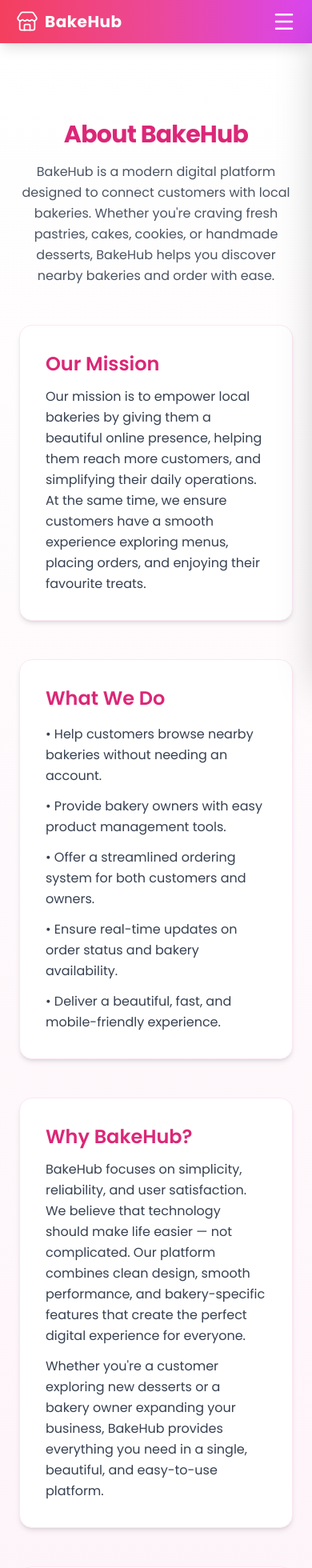
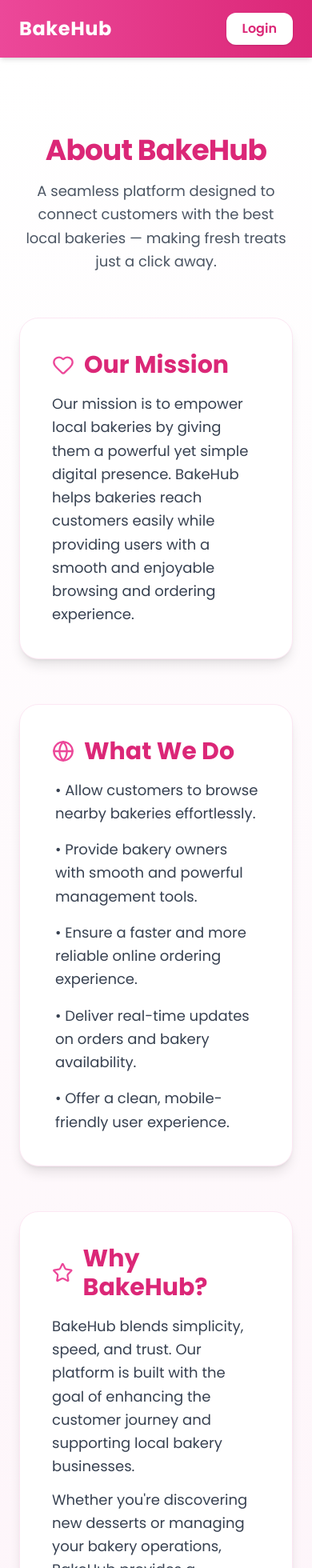
Before and after one commit to Arpithaapoojary/BakeHub, a React (Create React App) app in the folder frontend/: page /about in a window 390 px wide. Shown: the top 1960 px of the page at 80% size. Built offline with nearby package versions, Linux system fonts and the light colour scheme.

Commit message:
about updated

```diff
--- a/frontend/src/components/Header.js
+++ b/frontend/src/components/Header.js
@@ -1,269 +1,143 @@
-import React, { useState, useEffect, useRef } from "react";
-import { Link, NavLink, useNavigate } from "react-router-dom";
-import { useCart } from "../context/CartContext";
-
-import {
-  Store,
-  User,
-  LogOut,
-  ShoppingBag,
-  Menu,
-  X,
-  ChevronDown,
-} from "lucide-react";
+import React, { useState } from "react";
+import { Link, useNavigate } from "react-router-dom";
+import { ChevronDown, User } from "lucide-react";
 
 export default function Header() {
+  const [openProfile, setOpenProfile] = useState(false);
+
+  const username = localStorage.getItem("name");
+  const role = localStorage.getItem("role");
+  const token = localStorage.getItem("token");
+
   const navigate = useNavigate();
-  const { cart } = useCart();
 
-  const role = localStorage.getItem("role");
-  const name = localStorage.getItem("name");
-  const username = name ? name.split(" ")[0] : "User";
-  const isLoggedIn = !!role;
-
-  const [openProfile, setOpenProfile] = useState(false);
-  const [menuOpen, setMenuOpen] = useState(false);
-  const dropdownRef = useRef(null);
-
-  useEffect(() => {
-    const handler = (e) => {
-      if (dropdownRef.current && !dropdownRef.current.contains(e.target)) {
-        setOpenProfile(false);
-      }
-    };
-    document.addEventListener("mousedown", handler);
-    return () => document.removeEventListener("mousedown", handler);
-  }, []);
-
-  const handleLogout = () => {
+  const logout = () => {
     localStorage.clear();
-    navigate("/");
-    window.location.reload();
+    navigate("/login");
   };
 
-  const navLinkClass = ({ isActive }) =>
-    `px-4 py-2 rounded-lg text-sm tracking-wide ${
-      isActive
-        ? "bg-white/90 text-pink-700 shadow font-semibold"
-        : "text-white/90 hover:bg-white/20 transition"
-    }`;
-
   return (
-    <>
-      {/* TOP NAVBAR */}
-      <header className="bg-gradient-to-r from-rose-500 via-pink-500 to-fuchsia-500 shadow-lg sticky top-0 z-50">
-        <nav className="max-w-7xl mx-auto px-5 py-3 flex items-center gap-5">
+    <header
+      className="bg-gradient-to-r from-pink-500 to-pink-600 shadow-md py-4 px-6
+      flex justify-between items-center text-white sticky top-0 z-50"
+    >
       {/* LOGO */}
-          <Link to="/" className="flex items-center gap-2 text-white">
-            <Store size={28} strokeWidth={1.5} />
-            <span className="font-bold tracking-wide text-xl">BakeHub</span>
+      <Link to="/" className="text-2xl font-bold tracking-wide">
+        BakeHub
       </Link>
 
-          {/* DESKTOP MENU */}
-          <div className="hidden md:flex items-center gap-4 ml-auto">
-            <NavLink to="/" className={navLinkClass}>
+      {/* CENTER NAVIGATION LINKS */}
+      <nav className="hidden md:flex items-center gap-8 text-sm font-medium">
+        <Link to="/" className="hover:text-pink-200 transition">
           Home
-            </NavLink>
+        </Link>
+        <Link to="/about" className="hover:text-pink-200 transition">
+          About
+        </Link>
+        <Link to="/contact" className="hover:text-pink-200 transition">
+          Contact
+        </Link>
 
-            <NavLink to="/customer" className={navLinkClass}>
+        {/* CUSTOMER ONLY → SHOW "Browse" */}
+        {token && role === "customer" && (
+          <Link to="/customer" className="hover:text-pink-200 transition">
             Browse
-            </NavLink>
-
-            <NavLink to="/about" className={navLinkClass}>
-              About
-            </NavLink>
-
-            <NavLink to="/contact" className={navLinkClass}>
-              Contact
-            </NavLink>
-
-            {/* CUSTOMER LINK */}
-            {role === "customer" && (
-              <NavLink to="/orders" className={navLinkClass}>
-                My Orders
-              </NavLink>
+          </Link>
         )}
 
-            {/* OWNER LINK */}
-            {role === "owner" && (
-              <NavLink to="/owner" className={navLinkClass}>
+        {/* OWNER DASHBOARD */}
+        {token && role === "owner" && (
+          <Link
+            to="/owner/dashboard"
+            className="hover:text-pink-200 transition"
+          >
             Dashboard
-              </NavLink>
+          </Link>
         )}
 
-            {/* ADMIN LINK */}
-            {role === "admin" && (
-              <NavLink to="/admin" className={navLinkClass}>
+        {/* ADMIN PANEL */}
+        {token && role === "admin" && (
+          <Link
+            to="/admin/dashboard"
+            className="hover:text-pink-200 transition"
+          >
             Admin Panel
-              </NavLink>
+          </Link>
+        )}
+      </nav>
+
+      {/* RIGHT SIDE */}
+      <div className="flex items-center gap-6">
+        {/* BEFORE LOGIN → LOGIN BUTTON */}
+        {!token && (
+          <button
+            onClick={() => navigate("/login")}
+            className="px-5 py-2 bg-white text-pink-600 rounded-xl font-semibold shadow
+            hover:bg-pink-50 transition"
+          >
+            Login
+          </button>
         )}
 
-            {/* CART (Customers only) */}
-            {role === "customer" && (
-              <div
-                onClick={() => navigate("/cart")}
-                className="relative cursor-pointer text-white hover:text-white/90"
-              >
-                <ShoppingBag size={25} />
-                {cart.length > 0 && (
-                  <span className="absolute -top-2 -right-2 text-[10px] bg-white text-pink-600 px-2 py-[1px] rounded-full">
-                    {cart.length}
-                  </span>
-                )}
-              </div>
-            )}
-
-            {/* PROFILE DROPDOWN */}
-            {isLoggedIn ? (
-              <div className="relative" ref={dropdownRef}>
+        {/* AFTER LOGIN → PROFILE DROPDOWN */}
+        {token && (
+          <div className="relative">
             <button
               onClick={() => setOpenProfile((prev) => !prev)}
-                  className="flex items-center gap-2 bg-white/10 px-3 py-2 rounded-lg text-white hover:bg-white/20 transition"
+              className="flex items-center gap-2 bg-white/15 px-4 py-2 rounded-xl text-white
+              hover:bg-white/25 transition font-semibold"
             >
-                  <div className="w-8 h-8 bg-white text-pink-700 rounded-full flex items-center justify-center font-bold">
-                    {username.charAt(0).toUpperCase()}
-                  </div>
-                  <span className="font-medium">{username}</span>
+              <User size={18} />
+              {username}
               <ChevronDown size={16} />
             </button>
 
+            {/* DROPDOWN MENU */}
             {openProfile && (
-                  <div className="absolute right-0 mt-2 w-48 bg-white rounded-lg shadow-lg border border-pink-100 py-2 text-sm z-50">
-                    {/* Profile */}
+              <div
+                className="absolute right-0 mt-3 w-48 bg-white text-gray-800 shadow-xl
+                rounded-xl overflow-hidden border border-gray-100"
+              >
+                {/* My Profile */}
                 <button
-                      onClick={() => navigate("/profile")}
-                      className="w-full text-left px-4 py-2 hover:bg-pink-50"
+                  onClick={() => {
+                    setOpenProfile(false);
+
+                    if (role === "customer") navigate("/profile");
+                    if (role === "owner") navigate("/owner/profile");
+                    if (role === "admin") navigate("/admin/profile");
+                  }}
+                  className="w-full text-left px-4 py-3 hover:bg-pink-50 transition"
                 >
                   My Profile
                 </button>
 
-                    {/* SETTINGS — ROLE-BASED */}
+                {/* Settings */}
                 <button
                   onClick={() => {
+                    setOpenProfile(false);
+
+                    if (role === "customer") navigate("/settings");
                     if (role === "owner") navigate("/owner/settings");
-                        else if (role === "admin") navigate("/admin/settings");
-                        else navigate("/settings");
+                    if (role === "admin") navigate("/admin/settings");
                   }}
-                      className="w-full text-left px-4 py-2 hover:bg-pink-50 text-gray-700"
+                  className="w-full text-left px-4 py-3 hover:bg-pink-50 transition"
                 >
                   Settings
                 </button>
 
-                    {/* LOGOUT */}
+                {/* Logout */}
                 <button
-                      onClick={handleLogout}
-                      className="w-full text-left px-4 py-2 hover:bg-pink-50 text-red-600 flex items-center gap-2"
+                  onClick={logout}
+                  className="w-full text-left px-4 py-3 hover:bg-red-50 text-red-600 transition"
                 >
-                      <LogOut size={16} /> Logout
+                  Logout
                 </button>
               </div>
             )}
           </div>
-            ) : (
-              <NavLink to="/login" className={navLinkClass}>
-                <User size={16} /> Login
-              </NavLink>
         )}
       </div>
-
-          {/* MOBILE MENU BUTTON */}
-          <button
-            className="md:hidden ml-auto text-white"
-            onClick={() => setMenuOpen(true)}
-          >
-            <Menu size={30} />
-          </button>
-        </nav>
     </header>
-
-      {/* MOBILE OVERLAY */}
-      {menuOpen && (
-        <div
-          className="fixed inset-0 bg-black/40 backdrop-blur-sm z-40"
-          onClick={() => setMenuOpen(false)}
-        />
-      )}
-
-      {/* MOBILE SIDEBAR */}
-      <div
-        className={`fixed top-0 right-0 h-full w-72 bg-white shadow-2xl z-50 p-6 transform transition-transform duration-300 ${
-          menuOpen ? "translate-x-0" : "translate-x-full"
-        }`}
-      >
-        <button
-          className="absolute top-4 right-4 text-pink-600"
-          onClick={() => setMenuOpen(false)}
-        >
-          <X size={28} />
-        </button>
-
-        <h2 className="text-3xl font-bold text-pink-600 mb-6">Menu</h2>
-
-        <div className="flex flex-col gap-6 text-lg font-semibold text-gray-700">
-          <Link to="/" onClick={() => setMenuOpen(false)}>
-            Home
-          </Link>
-
-          <Link to="/customer" onClick={() => setMenuOpen(false)}>
-            Browse
-          </Link>
-
-          <Link to="/about" onClick={() => setMenuOpen(false)}>
-            About
-          </Link>
-
-          <Link to="/contact" onClick={() => setMenuOpen(false)}>
-            Contact
-          </Link>
-
-          {role === "customer" && (
-            <Link to="/orders" onClick={() => setMenuOpen(false)}>
-              My Orders
-            </Link>
-          )}
-
-          {role === "owner" && (
-            <Link to="/owner" onClick={() => setMenuOpen(false)}>
-              Owner Dashboard
-            </Link>
-          )}
-
-          {role === "admin" && (
-            <Link to="/admin" onClick={() => setMenuOpen(false)}>
-              Admin Panel
-            </Link>
-          )}
-
-          {/* Settings – mobile */}
-          <Link
-            onClick={() => {
-              if (role === "owner") navigate("/owner/settings");
-              else if (role === "admin") navigate("/admin/settings");
-              else navigate("/settings");
-              setMenuOpen(false);
-            }}
-          >
-            Settings
-          </Link>
-
-          {/* LOGIN / LOGOUT */}
-          {!isLoggedIn ? (
-            <button
-              onClick={() => navigate("/login")}
-              className="bg-pink-600 text-white px-5 py-2 rounded-full shadow-md mt-4 hover:bg-pink-700 flex items-center gap-2"
-            >
-              <User size={20} /> Login
-            </button>
-          ) : (
-            <button
-              onClick={handleLogout}
-              className="flex mt-4 items-center gap-2 text-pink-600 hover:text-pink-700 font-medium"
-            >
-              <LogOut size={22} /> Logout
-            </button>
-          )}
-        </div>
-      </div>
-    </>
   );
 }
--- a/frontend/src/pages/About.js
+++ b/frontend/src/pages/About.js
@@ -1,100 +1,90 @@
+import React from "react";
+import { Heart, Star, Globe, ShieldCheck, Sparkles } from "lucide-react";
+
 export default function About() {
   return (
     <div className="min-h-screen bg-gradient-to-b from-white to-pink-50 pt-24 px-6 pb-20">
       {/* MAIN TITLE */}
-      <h1 className="text-3xl md:text-4xl font-bold text-center text-pink-600 mb-4 tracking-tight animate-fadeIn">
+      <h1 className="text-4xl md:text-5xl font-extrabold text-center text-pink-600 mb-4 tracking-tight">
         About BakeHub
       </h1>
 
-      {/* SUB TEXT */}
-      <p className="text-gray-600 text-base md:text-lg max-w-3xl mx-auto text-center leading-relaxed mb-12 animate-fadeIn delay-200">
-        BakeHub is a modern digital platform designed to connect customers with
-        local bakeries. Whether you're craving fresh pastries, cakes, cookies,
-        or handmade desserts, BakeHub helps you discover nearby bakeries and
-        order with ease.
+      {/* SUBTITLE */}
+      <p className="text-gray-600 text-lg md:text-xl max-w-3xl mx-auto text-center leading-relaxed mb-14">
+        A seamless platform designed to connect customers with the best local
+        bakeries — making fresh treats just a click away.
       </p>
 
       {/* SECTION 1 — OUR MISSION */}
-      <div
-        className="max-w-5xl mx-auto bg-white border border-pink-100 rounded-2xl p-8
-                      shadow-md mb-12 animate-slideUp"
-      >
-        <h2 className="text-2xl font-semibold text-pink-600 mb-3">
-          Our Mission
-        </h2>
+      <div className="max-w-5xl mx-auto bg-white border border-pink-100 rounded-3xl p-10 shadow-lg mb-14">
+        <div className="flex items-center gap-3 mb-4">
+          <Heart className="text-pink-500" size={28} />
+          <h2 className="text-3xl font-bold text-pink-600">Our Mission</h2>
+        </div>
 
-        <p className="text-gray-700 text-base md:text-lg leading-relaxed">
-          Our mission is to empower local bakeries by giving them a beautiful
-          online presence, helping them reach more customers, and simplifying
-          their daily operations. At the same time, we ensure customers have a
-          smooth experience exploring menus, placing orders, and enjoying their
-          favourite treats.
+        <p className="text-gray-700 text-lg leading-relaxed">
+          Our mission is to empower local bakeries by giving them a powerful yet
+          simple digital presence. BakeHub helps bakeries reach customers easily
+          while providing users with a smooth and enjoyable browsing and
+          ordering experience.
         </p>
       </div>
 
       {/* SECTION 2 — WHAT WE DO */}
-      <div
-        className="max-w-5xl mx-auto bg-white border border-pink-100 rounded-2xl p-8
-                      shadow-md mb-12 animate-slideUp delay-200"
-      >
-        <h2 className="text-2xl font-semibold text-pink-600 mb-4">
-          What We Do
-        </h2>
+      <div className="max-w-5xl mx-auto bg-white border border-pink-100 rounded-3xl p-10 shadow-lg mb-14">
+        <div className="flex items-center gap-3 mb-4">
+          <Globe className="text-pink-500" size={28} />
+          <h2 className="text-3xl font-bold text-pink-600">What We Do</h2>
+        </div>
 
-        <ul className="space-y-3 text-gray-700 text-base md:text-lg leading-relaxed">
+        <ul className="space-y-4 text-gray-700 text-lg leading-relaxed pl-1">
+          <li>• Allow customers to browse nearby bakeries effortlessly.</li>
           <li>
-            • Help customers browse nearby bakeries without needing an account.
-          </li>
-          <li>• Provide bakery owners with easy product management tools.</li>
-          <li>
-            • Offer a streamlined ordering system for both customers and owners.
+            • Provide bakery owners with smooth and powerful management tools.
           </li>
           <li>
-            • Ensure real-time updates on order status and bakery availability.
+            • Ensure a faster and more reliable online ordering experience.
           </li>
-          <li>• Deliver a beautiful, fast, and mobile-friendly experience.</li>
+          <li>
+            • Deliver real-time updates on orders and bakery availability.
+          </li>
+          <li>• Offer a clean, mobile-friendly user experience.</li>
         </ul>
       </div>
 
       {/* SECTION 3 — WHY BAKEHUB */}
-      <div
-        className="max-w-5xl mx-auto bg-white border border-pink-100 rounded-2xl p-8
-                      shadow-md mb-12 animate-slideUp delay-300"
-      >
-        <h2 className="text-2xl font-semibold text-pink-600 mb-3">
-          Why BakeHub?
-        </h2>
+      <div className="max-w-5xl mx-auto bg-white border border-pink-100 rounded-3xl p-10 shadow-lg mb-14">
+        <div className="flex items-center gap-3 mb-4">
+          <Star className="text-pink-500" size={28} />
+          <h2 className="text-3xl font-bold text-pink-600">Why BakeHub?</h2>
+        </div>
 
-        <p className="text-gray-700 text-base md:text-lg leading-relaxed">
-          BakeHub focuses on simplicity, reliability, and user satisfaction. We
-          believe that technology should make life easier — not complicated. Our
-          platform combines clean design, smooth performance, and
-          bakery-specific features that create the perfect digital experience
-          for everyone.
+        <p className="text-gray-700 text-lg leading-relaxed mb-3">
+          BakeHub blends simplicity, speed, and trust. Our platform is built
+          with the goal of enhancing the customer journey and supporting local
+          bakery businesses.
         </p>
 
-        <p className="text-gray-700 text-base md:text-lg leading-relaxed mt-3">
-          Whether you're a customer exploring new desserts or a bakery owner
-          expanding your business, BakeHub provides everything you need in a
-          single, beautiful, and easy-to-use platform.
+        <p className="text-gray-700 text-lg leading-relaxed">
+          Whether you're discovering new desserts or managing your bakery
+          operations, BakeHub provides a beautiful and easy-to-use experience
+          for everyone.
         </p>
       </div>
 
       {/* SECTION 4 — OUR VALUES */}
-      <div
-        className="max-w-5xl mx-auto bg-white border border-pink-100 rounded-2xl p-8
-                      shadow-md animate-slideUp delay-400"
-      >
-        <h2 className="text-2xl font-semibold text-pink-600 mb-4">
-          Our Values
-        </h2>
+      <div className="max-w-5xl mx-auto bg-white border border-pink-100 rounded-3xl p-10 shadow-lg">
+        <div className="flex items-center gap-3 mb-4">
+          <ShieldCheck className="text-pink-500" size={28} />
+          <h2 className="text-3xl font-bold text-pink-600">Our Values</h2>
+        </div>
 
-        <ul className="space-y-3 text-gray-700 text-base md:text-lg leading-relaxed">
+        <ul className="space-y-4 text-gray-700 text-lg leading-relaxed pl-1">
           <li>✨ Customer Convenience First</li>
           <li>✨ Support for Local Businesses</li>
-          <li>✨ Professional, Clean, and Trustworthy Design</li>
-          <li>✨ Smooth and Fast Performance</li>
-          <li>✨ User-friendly experience for all</li>
+          <li>✨ Clean, Modern & Trustworthy Design</li>
+          <li>✨ Fast & Reliable Performance</li>
+          <li>✨ User-Friendly Experience for Everyone</li>
         </ul>
       </div>
     </div>
```
Lines whose indentation alone changed are shown as unchanged.
